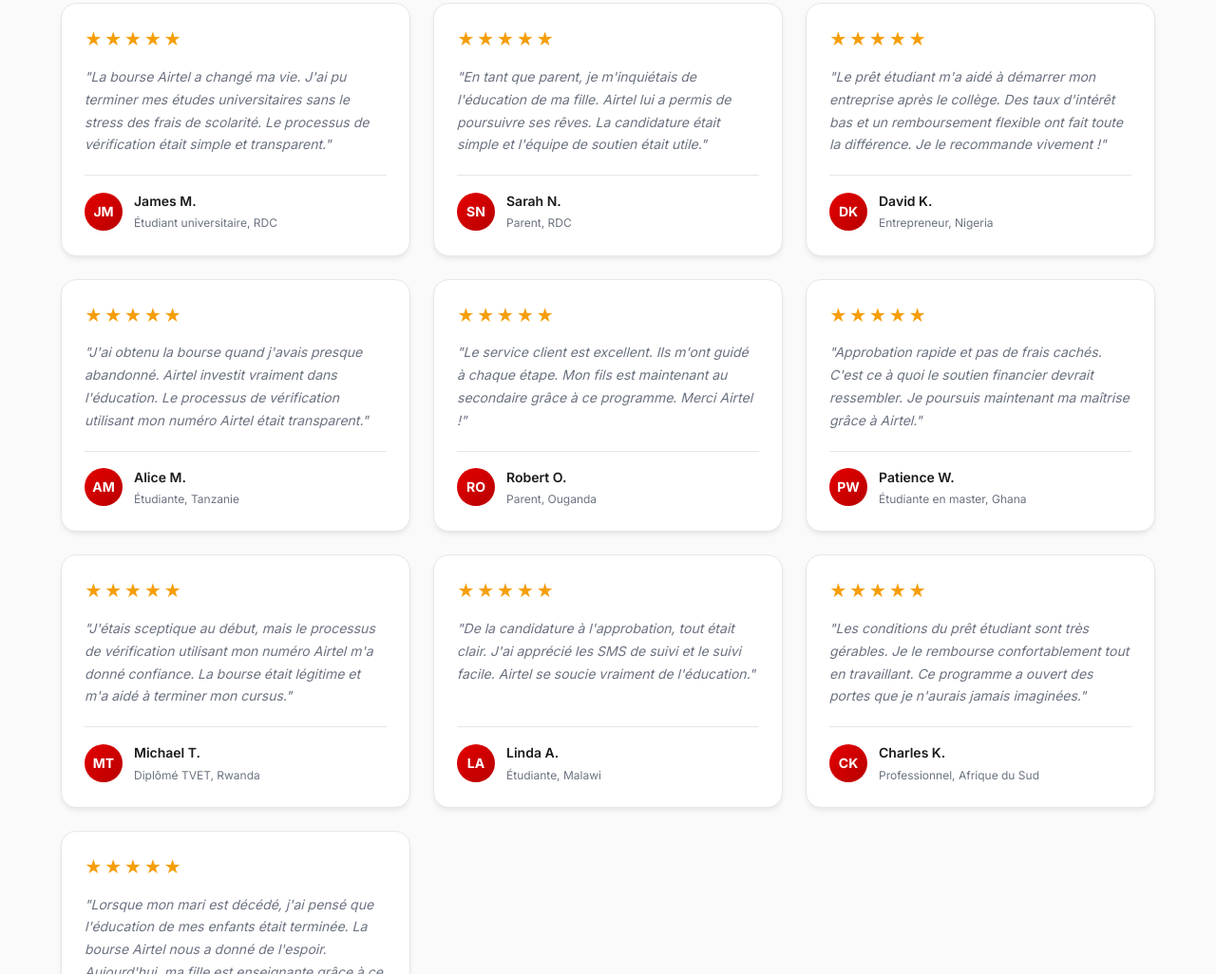
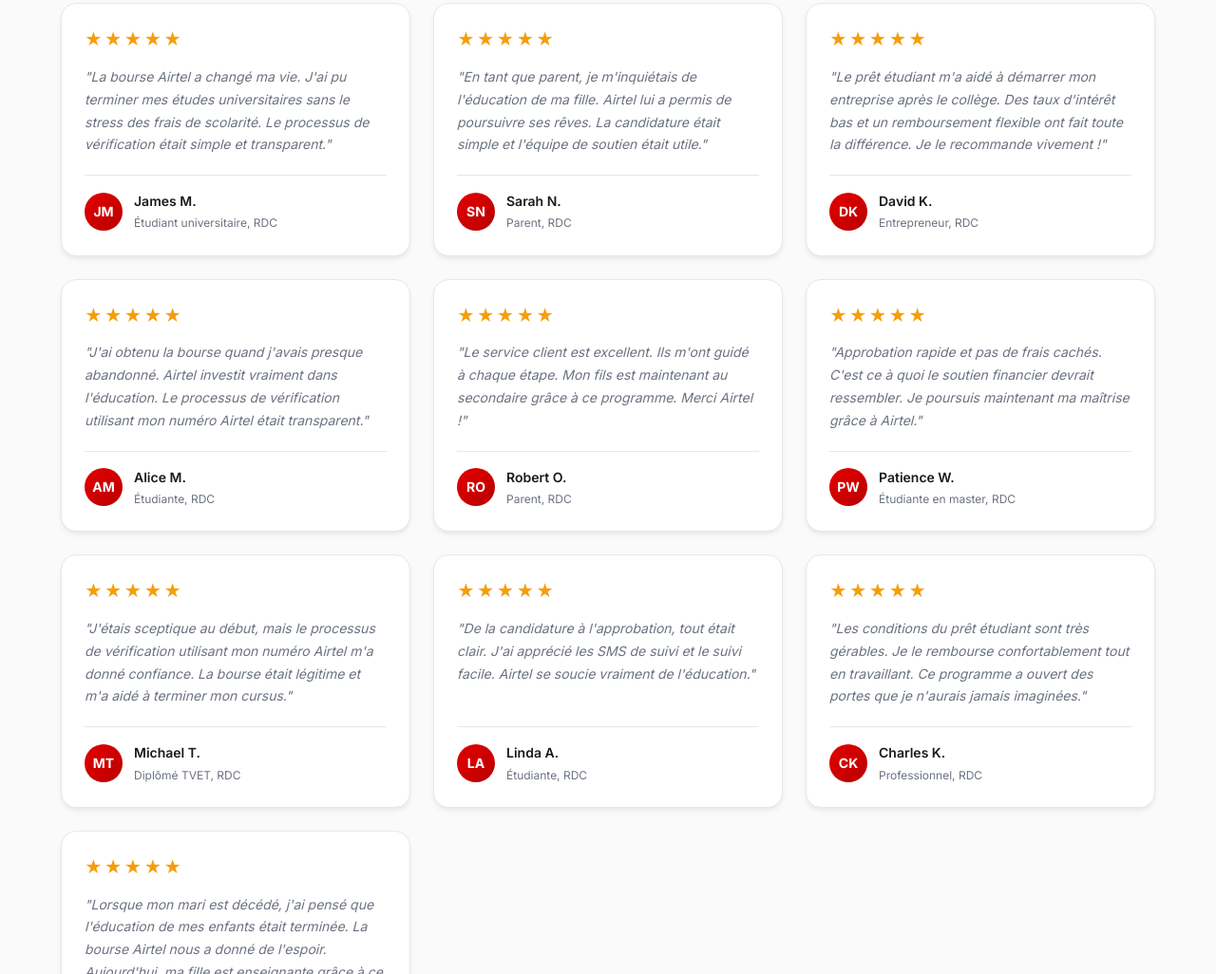
Before and after one commit to Ivannnnnnnnnnnnnnnnnnnn/Airtel, a website: page index.html in a window 1280 px wide. Shown: the part 1508-2534 px from the top of the page at 95% size. Drawn offline with Linux system fonts and the light colour scheme.

Commit message:
Set all review locations to RDC

```diff
--- a/index.html
+++ b/index.html
@@ -174,7 +174,7 @@
                 <div class="review-avatar">DK</div>
                 <div class="review-info">
                   <strong>David K.</strong>
-                  <span>Entrepreneur, Nigeria</span>
+                  <span>Entrepreneur, RDC</span>
                 </div>
               </div>
             </div>
@@ -186,7 +186,7 @@
                 <div class="review-avatar">AM</div>
                 <div class="review-info">
                   <strong>Alice M.</strong>
-                  <span>Étudiante, Tanzanie</span>
+                  <span>Étudiante, RDC</span>
                 </div>
               </div>
             </div>
@@ -198,7 +198,7 @@
                 <div class="review-avatar">RO</div>
                 <div class="review-info">
                   <strong>Robert O.</strong>
-                  <span>Parent, Ouganda</span>
+                  <span>Parent, RDC</span>
                 </div>
               </div>
             </div>
@@ -210,7 +210,7 @@
                 <div class="review-avatar">PW</div>
                 <div class="review-info">
                   <strong>Patience W.</strong>
-                  <span>Étudiante en master, Ghana</span>
+                  <span>Étudiante en master, RDC</span>
                 </div>
               </div>
             </div>
@@ -222,7 +222,7 @@
                 <div class="review-avatar">MT</div>
                 <div class="review-info">
                   <strong>Michael T.</strong>
-                  <span>Diplômé TVET, Rwanda</span>
+                  <span>Diplômé TVET, RDC</span>
                 </div>
               </div>
             </div>
@@ -234,7 +234,7 @@
                 <div class="review-avatar">LA</div>
                 <div class="review-info">
                   <strong>Linda A.</strong>
-                  <span>Étudiante, Malawi</span>
+                  <span>Étudiante, RDC</span>
                 </div>
               </div>
             </div>
@@ -246,7 +246,7 @@
                 <div class="review-avatar">CK</div>
                 <div class="review-info">
                   <strong>Charles K.</strong>
-                  <span>Professionnel, Afrique du Sud</span>
+                  <span>Professionnel, RDC</span>
                 </div>
               </div>
             </div>
```
